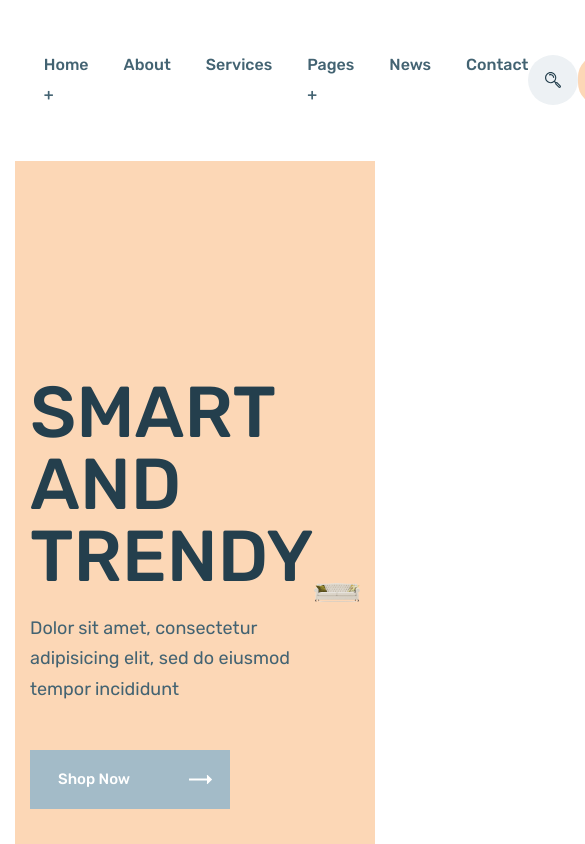
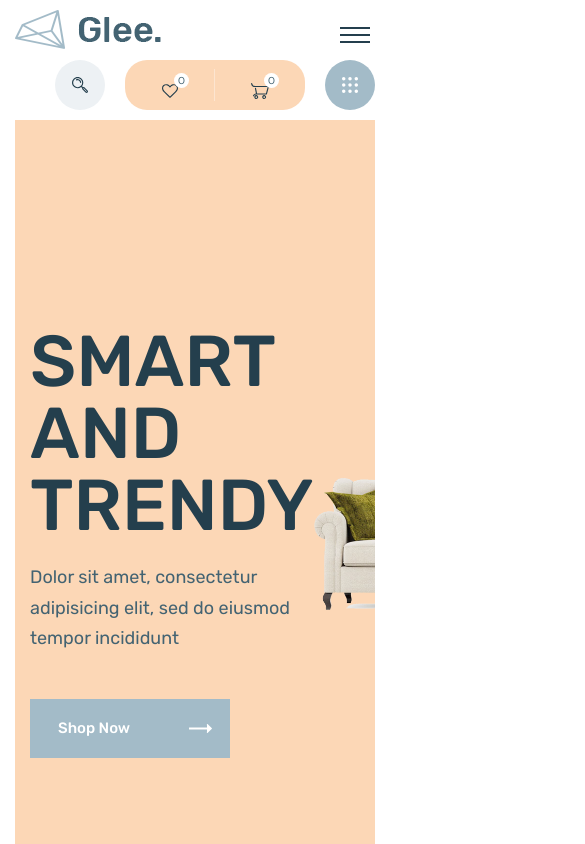
Before and after one commit to StacyIko/glee, a website: page app/index.html in a window 390 px wide. Shown: the top 844 px of the page, 585 px wide, since content can reach past the window. Drawn offline with nearby package versions, Linux system fonts and the light colour scheme; files that its build step writes are made by us from their sources.

Commit message:
adaptive header

```diff
--- a/app/index.html
+++ b/app/index.html
@@ -129,6 +129,9 @@
 					</a>
 				</li>
 			</ul>
+			<button class="burger">
+				<div class="burger__item"><span></span></div>
+			</button>
 			<div class="user-nav">
 				<button class="user-nav__item user-nav__search ">
 					<svg width="20px" height="16px">
@@ -136,22 +139,20 @@
 					</svg>
 					<span class="sr-only">search for products</span>
 				</button>
-				<div class="user-nav__block">
-					<a href="#" class="user-nav__item user-nav__fav">
+				<a href="#" class="user-nav__item user-nav__block user-nav__fav">
 					<svg width="20px" height="16px">
 						<use xlink:href='#heart' />
 					</svg>
 					<div class="user-nav__num">0</div>
 					<span class="sr-only">my favourite products</span>
 				</a>
-					<a href="#" class="user-nav__item user-nav__cart">
+				<a href="#" class="user-nav__item user-nav__block user-nav__cart">
 					<svg width="20px" height="16px">
 						<use xlink:href='#cart' />
 					</svg>
 					<div class="user-nav__num">0</div>
 					<span class="sr-only">open my cart of products</span>
 				</a>
-				</div>
 				<button class="user-nav__item user-nav__menu">
 					<svg width="20px" height="16px">
 						<use xlink:href='#menu' />
@@ -159,6 +160,7 @@
 					<span class="sr-only">open settings</span>
 				</button>
 			</div>
+
 		</nav>
 	</div>
 	<h1 class="sr-only">header</h1>
--- a/app/js/main.js
+++ b/app/js/main.js
@@ -30,6 +30,19 @@ $(function() {
     }
 	});
 
+	$('.burger, .header__nav a').on('click', function () {
+		$('.header__nav').toggleClass('header__nav--active');
+	})
+
+	$(window).on("scroll", function (event) {
+		var scroll = $(window).scrollTop();
+		if (scroll > 200) {
+			$(".user-nav").css("opacity", "0");
+		} else {
+			$(".user-nav").css("opacity", "1");
+		}
+	});
+
 	var mixer = mixitup('.design-cards', {
 		animation: {
       duration: 300
--- a/app/scss/_global.scss
+++ b/app/scss/_global.scss
@@ -54,9 +54,13 @@ img {
   object-position: center center;
 }
 
+.logo {
+	flex-shrink: 0;
+}
 .logo__img {
   width: 146px;
   height: 39px;
+	object-fit: cover;
 }
 
 .title {
@@ -120,6 +124,7 @@ button {
     border-radius: 5px;
     color: $header;
     border: 1px solid rgba(67, 99, 114, 0.4);
+		background-color: transparent;
 
     svg {
       fill: $header;
--- a/app/scss/components/_design.scss
+++ b/app/scss/components/_design.scss
@@ -179,7 +179,7 @@
 		justify-content: space-between;
 		min-height: 231px;
 		// height: 100%;
-		max-height: 326px;
+		max-height: 231px;
     margin-top: -15px;
     padding: 0 25px 25px;
   }
@@ -204,7 +204,7 @@
 		flex: 1 0 auto;
     padding: 20px 0 15px;
 		display: -webkit-box;
-    -webkit-line-clamp: 6;
+    -webkit-line-clamp: 3;
     -webkit-box-orient: vertical;
     overflow: hidden;
     @extend %dmsans-500;
--- a/app/scss/components/_header.scss
+++ b/app/scss/components/_header.scss
@@ -1,29 +1,81 @@
-
 .header {
-  padding: 50px 0;
   color: $header;
   background-color: #ffffff;
+
+  @media (max-width: 767.98px) {
+    position: fixed;
+    top: 0;
+    left: 0;
+    right: 0;
+    z-index: 10;
+    background-color: #ffffff;
+  }
 
   &__nav {
     display: flex;
     justify-content: space-between;
     align-items: center;
+		padding: 50px 0;
+    flex-wrap: wrap;
+
+		@media (max-width: 1199.98px) {
+			padding: 20px 0;
+		}
+
+    @media (max-width: 767.98px) {
+			padding: 10px 0;
+			height: 60px;
+      position: relative;
+      z-index: 2;
+    }
   }
 
   &__list {
     display: flex;
     justify-content: center;
     margin-left: 8%;
+
+    @media (max-width: 767.98px) {
+			margin-left: 0;
+      transform: translateY(-200%);
+      padding: 110px 0 8%;
+      flex-direction: column;
+      flex-wrap: wrap;
+      position: absolute;
+      top: 0;
+      left: 0;
+      right: 0;
+      z-index: -1;
+      text-align: center;
+      background-color: #ffffff;
+      min-height: 100vh;
+			width: 100vw;
+      transition: transform .3s ease;
+    }
+  }
+
+  &__item {
+    @media (max-width: 767.98px) {
+      display: flex;
+      justify-content: center;
+      flex-direction: column;
+      flex: 1 0 44px;
+    }
   }
 
   &__item:not(:last-child) {
     margin-right: 35px;
+
+		@media (max-width: 767.98px) {
+			margin-right: 0;
+		}
   }
 
   &__link {
     @extend %rubik-500;
     line-height: 1;
-		&:hover{
+
+    &:hover {
       text-decoration: underline;
     }
 
@@ -34,19 +86,54 @@
     &:active {
       color: $home-title;
     }
+
+    @media (max-width: 767.98px) {
+      display: flex;
+      align-items: center;
+      justify-content: center;
+      flex: 1;
+      padding: 0;
+			font-size: 20px;
+
+      &:hover {
+        background-color: $hover-bg;
+      }
+    }
   }
 }
 
 .user-nav {
   display: flex;
   align-items: center;
-	justify-content: space-between;
   width: 318px;
+	background-color: #fff;
+	transition: opacity .3s ease;
+
+  @media (max-width: 1199.98px) {
+    width: 100%;
+    justify-content: flex-end;
+    padding-top: 20px;
+  }
+
+  @media (max-width: 767.98px) {
+    z-index: 2;
+		padding: 10px 0;
+		position: absolute;
+		top: 50px;
+		z-index: 1;
+    // width: auto;
+    // margin-top: 0;
+  }
 
   &__item {
     height: 50px;
     position: relative;
     transition: background-color .3s;
+
+    &:nth-child(3),
+    &:nth-child(1) {
+      margin-right: 20px;
+    }
   }
 
   svg {
@@ -74,6 +161,7 @@
     width: 50px;
     border-radius: 50%;
     transition: background-color .3s;
+
     & svg {
       position: absolute;
       top: 50%;
@@ -92,41 +180,48 @@
       background-color: #dbe0e2;
     }
 
-		&:focus, &:active {
+    &:focus,
+    &:active {
       background-color: #c1c7c9;
     }
   }
 
   &__block {
     display: flex;
-		align-items: center;
-    width: 178px;
-    height: 50px;
-    border-radius: 22px;
+    justify-content: center;
+    width: 90px;
     background-color: $bg;
     line-height: 1;
+    position: relative;
+
+    svg {
+      margin-top: 23px;
+    }
 
     &:hover {
       background-color: #fac99f;
     }
 
-		&:focus, &:active {
+    &:focus,
+    &:active {
       background-color: #fcbc84;
     }
   }
 
   &__fav {
-    display: inline-block;
-    width: 90px;
-    height: 34px;
-    border-right: 1px solid $bg2;
+    border-radius: 22px 0 0 22px;
     position: relative;
 
-    & svg {
+    &::before {
+      content: '';
+      display: block;
+      width: 1px;
+      height: 32px;
+      background-color: $bg2;
       position: absolute;
-			bottom: 4px;
-      left: 50%;
-			transform: translateX(-50%);
+      right: 0;
+      top: 50%;
+      transform: translateY(-50%);
     }
   }
 
@@ -136,7 +231,7 @@
     height: 15px;
     border-radius: 50%;
     position: absolute;
-    top: 7px;
+    top: 13px;
     right: 26px;
     @extend %dmsans-400;
     font-size: 10px;
@@ -146,17 +241,7 @@
   }
 
   &__cart {
-    display: inline-block;
-    width: 83px;
-    height: 34px;
-    margin: 0 auto;
-    position: relative;
-		& svg {
-      position: absolute;
-			bottom: 4px;
-      left: 50%;
-			transform: translateX(-50%);
-		}
+    border-radius: 0 22px 22px 0;
   }
 
   &__menu {
@@ -167,10 +252,12 @@
       background-color: #93b9ce;
     }
 
-		&:focus, &:active {
+    &:focus,
+    &:active {
       background-color: #7fbee0;
     }
-		&	svg {
+
+    & svg {
       fill: #ffffff;
     }
 
@@ -179,3 +266,71 @@
     }
   }
 }
+
+.burger {
+  display: none;
+  justify-content: center;
+  border: none;
+  cursor: pointer;
+  outline: none;
+  flex-shrink: 0;
+  flex-grow: 0;
+  text-align: center;
+  background: none;
+  position: relative;
+  transition: all 0.3 ease-in;
+
+  @media (max-width: 767.98px) {
+    display: flex;
+    z-index: 2;
+  }
+
+  &__item {
+    width: 40px;
+    height: 40px;
+    display: flex;
+    justify-content: center;
+    align-items: center;
+
+    &::before,
+    &::after {
+      content: '';
+    }
+
+    span,
+    &::before,
+    &::after {
+      display: block;
+      height: 2px;
+      width: 30px;
+      background-color: $primary;
+      margin: 0 auto;
+      position: absolute;
+      transition: all 0.3s ease;
+    }
+
+    &::before {
+      transform: translateY(-7px);
+    }
+
+    &::after {
+      transform: translateY(7px);
+    }
+  }
+}
+
+.header__nav--active .burger__item::before {
+  transform: rotate(45deg);
+}
+
+.header__nav--active .burger__item::after {
+  transform: rotate(-45deg);
+}
+
+.header__nav--active .burger__item span {
+  transform: scale(0);
+}
+
+.header__nav--active .header__list {
+  transform: translateY(0);
+}
--- a/app/scss/components/_intro.scss
+++ b/app/scss/components/_intro.scss
@@ -1,5 +1,9 @@
 .intro {
   background-color: $bg;
+
+  @media (max-width: 767.98px) {
+    padding-top: 110px;
+  }
 
   &__item {
     padding-top: 3em;
@@ -16,9 +20,13 @@
     align-items: center;
   }
 
+  &__text {
+    max-width: 414px;
+
+  }
+
   &__title {
     display: block;
-    max-width: 414px;
     margin-bottom: 20px;
     display: -webkit-box;
     -webkit-line-clamp: 3;
@@ -45,19 +53,26 @@
   }
 
   &__img-box {
+		display: flex;
+		flex: 1 0 auto;
+    width: 100%;
+    max-width: 634px;
+		height: 100%;
+    max-height: 634px;
+    z-index: 2;
     position: relative;
-    z-index: 2;
+
 
     &::before {
       content: '';
       display: block;
-			width: 100%;
-      max-width: 634px;
-			height: 100%;
-      max-height: 634px;
+      width: 100%;
+      height: 100%;
       position: absolute;
-      top: -187px;
-      right: -130px;
+      top: 50%;
+      left: 19%;
+      transform: translateY(-50%);
+      z-index: -1;
       z-index: 1;
       border-radius: 50%;
       background-image: linear-gradient(90deg, rgba(255, 255, 255, 0), rgb(255, 255, 255));
@@ -67,14 +82,14 @@
     }
   }
 
-  &__img-box {
-    max-width: 640px;
-    max-height: 640px;
-  }
-
   &__img {
     position: relative;
     z-index: 2;
+  }
+
+	&__shape {
+		width: 634px;
+		height: 634px;
 	}
 }
 
@@ -88,7 +103,7 @@
     display: flex;
     flex-direction: column;
     align-items: center;
-		padding: 0 10px;
+    padding: 0 10px;
     width: 100%;
     max-width: 570px;
     position: relative;
@@ -97,7 +112,7 @@
 
   &__content {
     display: block;
-		padding-left: 79px;
+    padding-left: 79px;
     position: relative;
 
     &::before {
--- a/app/scss/components/_product-cards.scss
+++ b/app/scss/components/_product-cards.scss
@@ -2,6 +2,9 @@
   display: grid;
   grid-template-columns: repeat(auto-fill, minmax(270px, 1fr));
   grid-gap: 30px;
+	grid-gap: 40px 30px;
+	grid-auto-columns: 270px;
+	justify-items: center;
 }
 
 .product-card {
@@ -60,7 +63,7 @@
     box-shadow: 0px 10px 20px 6px rgba(37, 37, 37, 0.05);
     transition: background-color .3s;
 
-    svg {
+    & svg {
       width: 20px;
       height: 16px;
     }
--- a/app/scss/components/_week.scss
+++ b/app/scss/components/_week.scss
@@ -23,6 +23,7 @@
     height: 100%;
     min-height: 388px;
     padding: 50px 140px;
+		margin-bottom: 150px;
     color: $primary;
     background-color: #feefe2;
     transition: transform ease .3s;
@@ -30,7 +31,6 @@
 
     &:not(:last-child) {
       margin-right: 30px;
-			margin-bottom: 150px;
     }
 
     &:hover {
--- a/app/scss/style.scss
+++ b/app/scss/style.scss
@@ -8,6 +8,7 @@
 // main style
 @import 'components/header';
 @import 'components/intro';
+@import 'components/product-cards';
 @import 'components/week';
 @import 'components/design';
 
```
Also changed, not shown: app/html/header.html (+6 -4 lines), app/css/style.min.css, app/js/main.min.js. Lines whose indentation alone changed are shown as unchanged.
